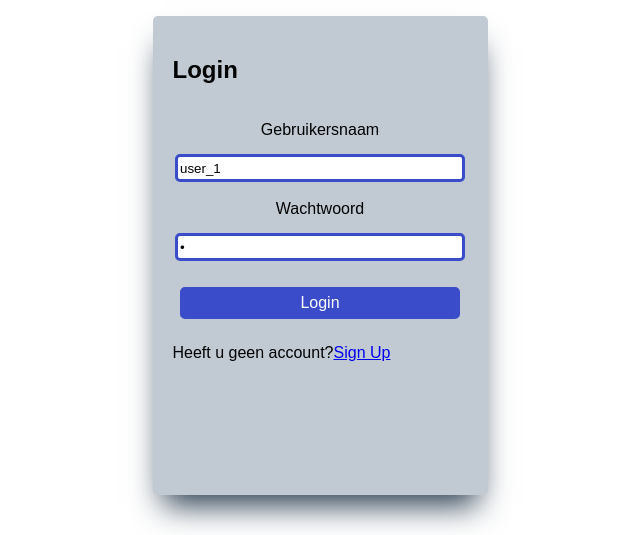
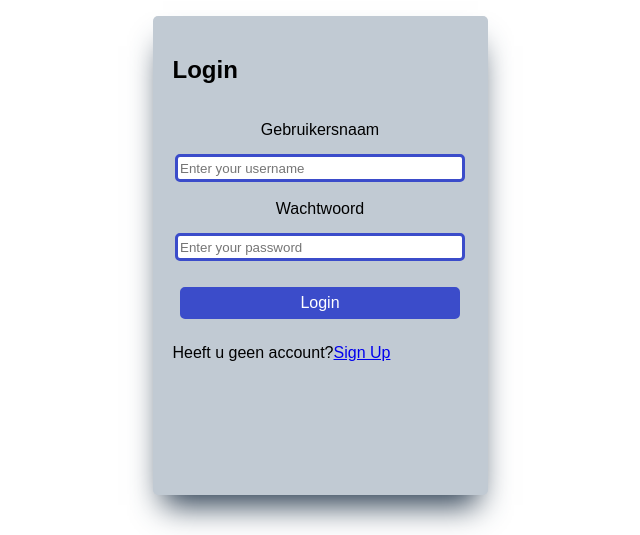
Before and after one commit to ToonTheWhale/TYJ, a Node server app: page /login in a window 1280 px wide. Shown: the part 76-611 px from the top of the page, without its empty margins (320-960 px from the left). Run offline with Node 20, Linux system fonts and the light colour scheme; some libraries are stand-ins or nearby versions.

Commit message:
Gedeeltelijke toevoeging sessions en login

```diff
--- a/index.ts
+++ b/index.ts
@@ -2,6 +2,17 @@ import { error } from "console";
 import express from "express";
 
 const app = express();
+const session = require("express-session");
+app.use(
+  session({
+    secret: "tyj",
+    resave: false,
+    saveUninitialized: true,
+    cookie: { secure: true },
+  })
+);
+const cookieParser = require("cookie-parser");
+app.use(cookieParser());
 
 app.use(express.static("public"));
 app.use(express.json());
@@ -27,13 +38,14 @@ const connectToDatabase = async () => {
 connectToDatabase();
 
 let pokemonCollection = client.db("WPL").collection("Pokemon");
-let usersCollection = client.db("WPL").collection("Users");
+let usersCollection = client.db("WPL").collection<User>("Users");
 
 const userSchema = {
   _id: ObjectId,
   username: { type: "string", required: true, unique: true },
   email: { type: "string", required: true, unique: true },
   password: { type: "string", required: true },
+  team: { type: "number[]", ref: "PokemonTeam" },
 };
 
 /* test user
@@ -70,6 +82,13 @@ interface DetailedPokemon {
   attack: number;
 }
 
+interface User {
+  _id: ObjectId;
+  username: string;
+  email: string;
+  password: string;
+  team: number[];
+}
 let pokemons: DetailedPokemon[] = [];
 let playerPokemons: DetailedPokemon[] = [];
 
@@ -140,16 +159,30 @@ app.get("/login", async (req, res) => {
   res.render("login", { pokemons });
 });
 
+app.post("/login", async (req, res) => {
+  const { username, password } = req.body;
+  const user = await usersCollection.findOne({ username, password });
+  if (user) {
+    req.session.user = user;
+    res.redirect("/home");
+  } else {
+    res.redirect("/login");
+  }
+});
+
 app.get("/signup", async (req, res) => {
   res.render("signup", { pokemons });
 });
 app.post("/signup", async (req, res) => {
   try {
-    const { username, email, password } = req.body;
+    const userId = new ObjectId();
+    const { username, email, password, startingPokemonId } = req.body;
     await usersCollection.insertOne({
+      _id: userId,
       username,
       email,
       password,
+      team: [],
     });
     res.redirect("/starterPokemon");
   } catch (error) {
@@ -161,6 +194,22 @@ app.get("/starterPokemon", async (req, res) => {
   res.render("starterPokemon", { pokemons });
 });
 
+app.get("/addStarterPokemon/:pokeId", async (req, res) => {
+  // PROBLEEM: USER NOT FOUND altijd, checken hoe met cookies en sessions werken
+  const { username } = req.query;
+  const pokemonId = parseInt(req.params.pokeId);
+  const user = await usersCollection.findOne({ username: username });
+  if (!user) {
+    return res.status(404).send("User not found");
+  }
+  user.team.push(pokemonId);
+  await usersCollection.updateOne(
+    { username: username },
+    { $push: { team: pokemonId } }
+  );
+  res.redirect("/home"); // Redirect the user to the home page after adding the starter Pokemon
+});
+
 app.get("/vergelijken", async (req, res) => {
   res.render("vergelijken", { pokemons });
 });
@@ -170,7 +219,16 @@ app.get("/vechten", async (req, res) => {
 });
 
 app.get("/mypokemons", async (req, res) => {
-  res.render("myPokemons", { playerPokemons, pokemons });
+  const user = req.session.user;
+  const userId = user._id;
+  const userDocument = await usersCollection.findOne({ _id: userId });
+  if (userDocument) {
+    const userPokemons = userDocument?.team;
+
+    res.render("myPokemons", { playerPokemons: userPokemons, pokemons });
+  } else {
+    res.status(404).send("User not found");
+  }
 });
 
 app.get("/pokemon/info/:pokeId", async (req, res) => {
--- a/package.json
+++ b/package.json
@@ -17,8 +17,10 @@
     "nodemon": "^3.1.0"
   },
   "dependencies": {
+    "cookie-parser": "^1.4.6",
     "ejs": "^3.1.9",
     "express": "^4.18.2",
+    "express-session": "^1.18.0",
     "mongodb": "^6.5.0",
     "nodemon": "3.1.0",
     "ts-node": "^10.9.2"
--- a/views/login.ejs
+++ b/views/login.ejs
@@ -4,30 +4,31 @@
     <section class="main_login">
       <h2>Login</h2>
       <br />
-    <form action="/starterPokemon" method="GET" class="login">
-      <label for="username:"> Gebruikersnaam </label>
+      <form action="/login" method="POST" class="login">
+        <label for="username">Gebruikersnaam</label>
         <input
           class="input"
           type="text"
           id="username"
           name="username"
-        value="user_1"
+          placeholder="Enter your username"
           required
-      /> <br>
-      <label for="password"> Wachtwoord </label>
+        />
+        <br>
+        <label for="password">Wachtwoord</label>
         <input
           class="input"
           type="password"
           id="password"
           name="password"
-        value="1"
+          placeholder="Enter your password"
           required
         />
         <br>
         <input class="submit" type="submit" value="Login"/>
       </form>
       <br />
-    <div>Heeft u geen account?<a href="/signup">Sign Up </a></div>
+      <div>Heeft u geen account?<a href="/signup">Sign Up</a></div>
     </section>
   </main>
 </body>
--- a/views/starterPokemon.ejs
+++ b/views/starterPokemon.ejs
@@ -10,7 +10,7 @@
     <h1>Kies een Pokemon</h1>
     <section class="flex-container-Starter">
       <article class="Starter-Pokemon">
-        <a href="/home">
+        <a href="/addStarterPokemon/1">
           <figure>
             <img
               src="/images/Starter - Bulbasaur.png"
@@ -24,7 +24,7 @@
         </a>
       </article>
       <article class="Starter-Pokemon">
-        <a href="/home">
+        <a href="/addStarterPokemon/7">
           <figure>
             <img
               src="/images/Starter - Squirtle.png"
@@ -38,7 +38,7 @@
         </a>
       </article>
       <article class="Starter-Pokemon">
-        <a href="/home">
+        <a href="/addStarterPokemon/4">
           <figure>
             <img
               src="/images/Starter - Charmander.png"
```
Also changed, not shown: views/myPokemons.ejs (line endings or trailing spaces), 1 other file. Lines whose indentation alone changed are shown as unchanged.
